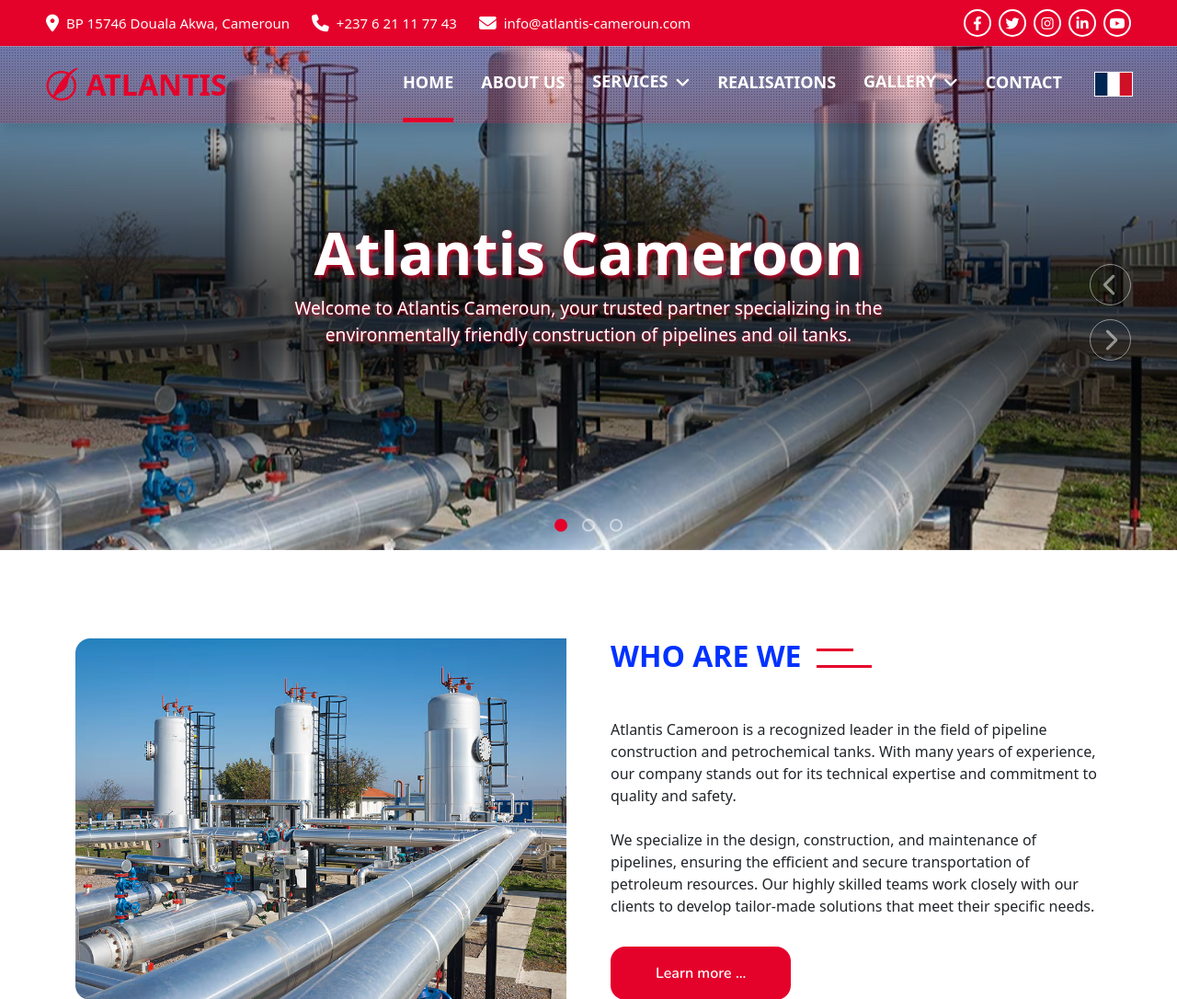
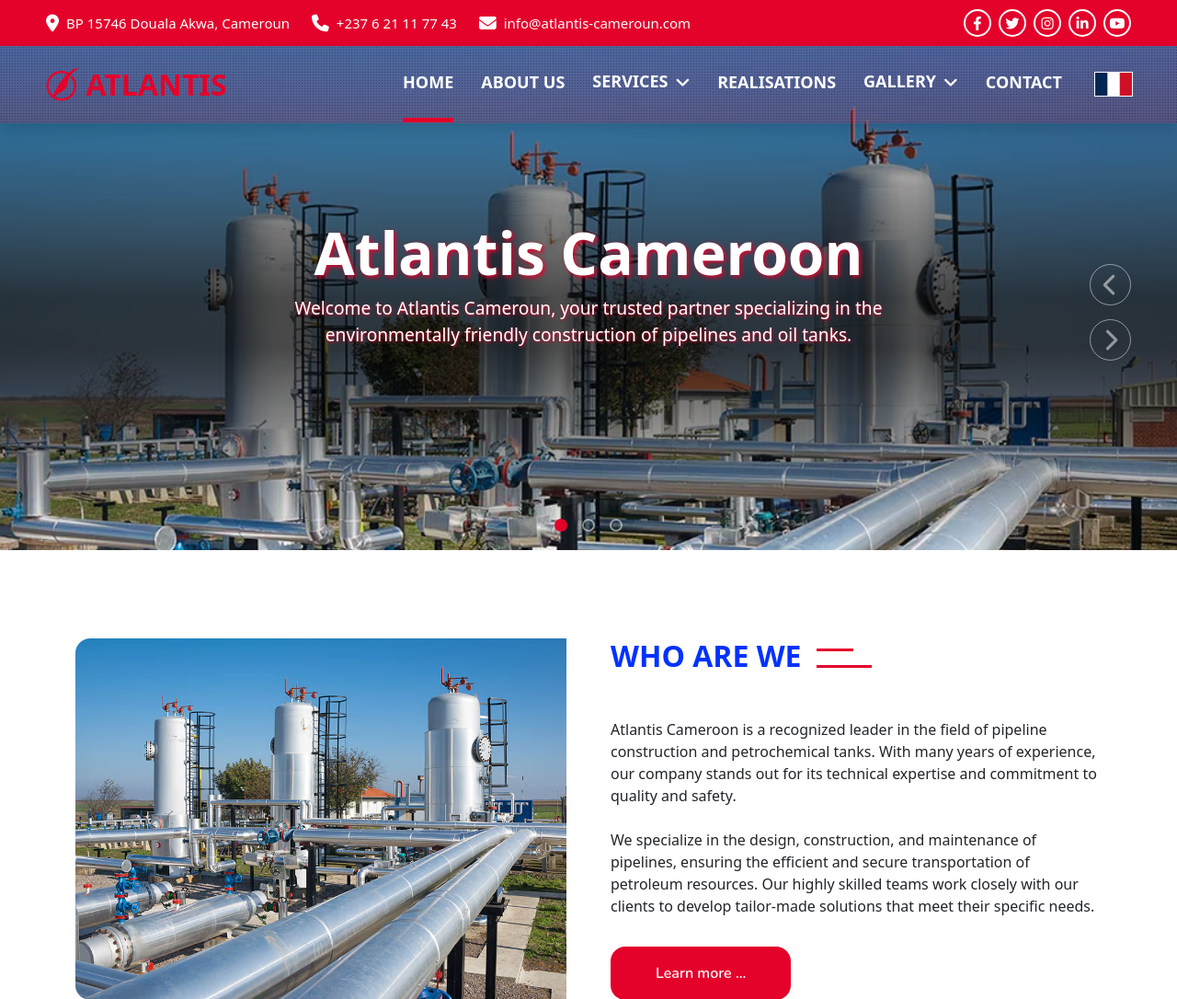
Before and after one commit to euclidessoft/atlantis-cameroun, a Symfony app: template templates/atlantis/accueil.twig in a window 1280 px wide. Shown: the top 1086 px of the page at 92% size. Run offline with Twig, Linux system fonts and the light colour scheme; the template is opened without the code that fills it, so the values that code supplies are empty; some libraries are stand-ins or nearby versions.

Commit message:
slides insert to css

```diff
--- a/public/css/style.css
+++ b/public/css/style.css
@@ -371,23 +371,33 @@
     color: var(--blanc);
     border-bottom: 5px solid var(--rouge);
 }
-
-.carousel-item {
-    position: relative;
-    display: none;
-    float: left;
-    width: 100%;
-    margin-right: -100%;
-    -webkit-backface-visibility: hidden;
-    backface-visibility: hidden;
-    transition: transform .6s ease-in-out;
-    aspect-ratio: 21 / 9;
-}
 .carousel-item .img-fluid{
     object-fit: cover;
     height: 100%;
     width: 100%;
 }
+/***********Start slide desktop*********/
+.carousel-img {
+    width: 100%;
+    background-size: cover;
+    background-position: center top;
+    aspect-ratio: 21 / 9;
+
+}
+
+.carousel-img.slide_1 {
+    background-image: url('../images/slide_1.avif');
+}
+
+.carousel-img.slide_2 {
+    background-image: url('../images/slide_2.avif');
+}
+
+.carousel-img.slide_3 {
+    background-image: url('../images/bac_1.avif');
+}
+
+/***********End slide desktop*********/
 @media (max-width: 991.98px) {
     .navbar-light .navbar-nav .nav-link  {
         margin-right: 0;
--- a/templates/atlantis/accueil.twig
+++ b/templates/atlantis/accueil.twig
@@ -15,8 +15,9 @@
         <div id="header-carousel" class="carousel header-carousel" data-bs-ride="carousel">
             <div class="carousel-inner">
                 <div class="carousel-item position-relative active">
-                    <img class="img-fluid w-100 animated fadeIn" src="{{ asset('images/slide_1.avif') }}"
-                         alt="Atlantis Cameroun">
+                    <div class="carousel-img slide_1 animated slow fadeIn">
+                    </div>
+{#                    <img class="img-fluid w-100 animated fadeIn" src="{{ asset('images/slide_1.avif') }}" alt="Atlantis Cameroun">#}
                     <div class="position-absolute top-0 start-0 w-100 h-100 d-flex align-items-center carousel-overlay">
                         <div class="container">
                             <div class="row justify-content-center text-center">
@@ -33,8 +34,9 @@
                     </div>
                 </div>
                 <div class="carousel-item position-relative">
-                    <img class="img-fluid w-100 animated zoomIn" src="{{ asset('images/slide_2.avif') }}"
-                         alt="Spécialiste des Pipelines">
+                    <div class="carousel-img slide_2 animated slow fadeIn">
+                    </div>
+{#                    <img class="img-fluid w-100 animated zoomIn" src="{{ asset('images/slide_2.avif') }}" alt="Spécialiste des Pipelines">#}
                     <div class="position-absolute top-0 start-0 w-100 h-100 d-flex align-items-center carousel-overlay">
                         <div class="container">
                             <div class="row justify-content-center text-center">
@@ -51,8 +53,9 @@
                     </div>
                 </div>
                 <div class="carousel-item position-relative">
-                    <img class="img-fluid w-100 animated fadeInLeft" src="{{ asset('images/bac_1.avif') }}"
-                         alt="Bacs petroliers">
+                    <div class="carousel-img slide_3 animated slow fadeIn">
+                    </div>
+{#                    <img class="img-fluid w-100 animated fadeInLeft" src="{{ asset('images/bac_1.avif') }}" alt="Bacs petroliers">#}
                     <div class="position-absolute top-0 start-0 w-100 h-100 d-flex align-items-center carousel-overlay">
                         <div class="container">
                             <div class="row justify-content-center text-center">
```
